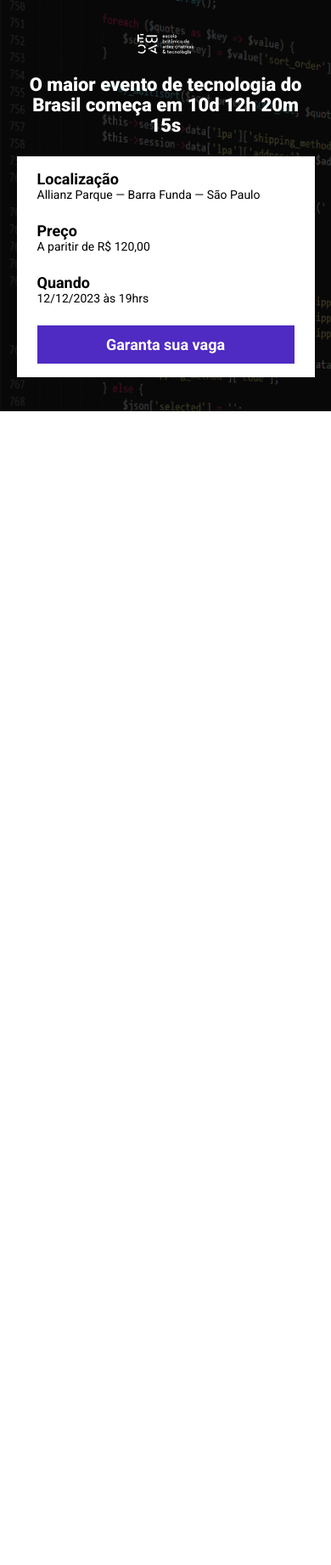
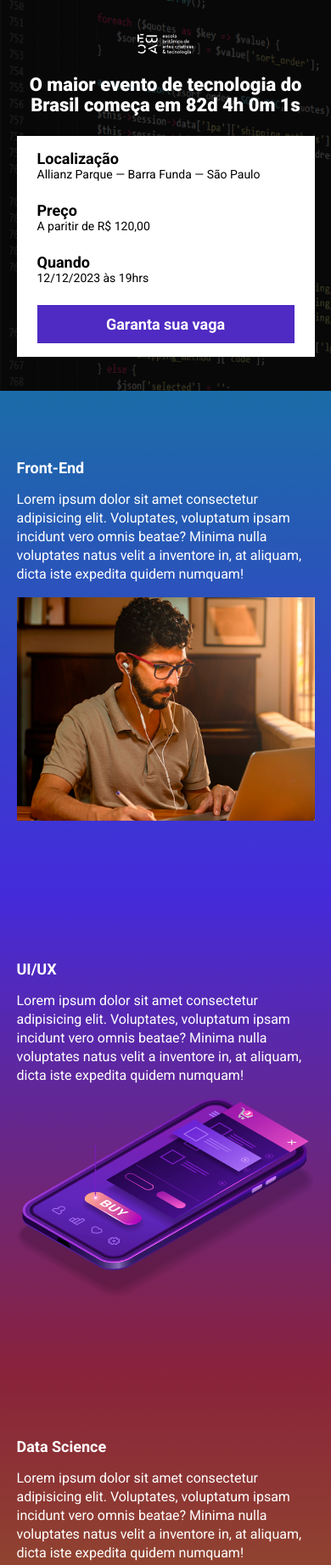
Before and after one commit to rhnrod/ebac_talks, a website built with Parcel: page src/index.html in a window 390 px wide. Shown: the top 1842 px of the page at 85% size. Before the commit the page ends 844 px from the top, so only its background shows below. Built offline with nearby package versions, Linux system fonts and the light colour scheme.

Commit message:
add javascript logic and sections

```diff
--- a/package.json
+++ b/package.json
@@ -2,8 +2,8 @@
   "name": "ebac_talks",
   "version": "1.0.0",
   "description": "",
-  "main": "index.js",
   "scripts": {
+    "build": "parcel src/index.html",
     "dev": "parcel src/index.html src/scripts/main.js src/styles/main.scss",
     "test": "echo \"Error: no test specified\" && exit 1"
   },
--- a/src/index.html
+++ b/src/index.html
@@ -8,13 +8,14 @@
     <link rel="preconnect" href="https://fonts.gstatic.com" crossorigin>
     <link href="https://fonts.googleapis.com/css2?family=Lobster&family=Roboto:wght@400;700;900&display=swap" rel="stylesheet">
     <link rel="stylesheet" href="styles/main.scss">
+    <link rel="stylesheet" href="https://unpkg.com/aos@next/dist/aos.css" />
 </head>
 <body>
     <header class="hero">
         <div class="container">
             <img class="hero__logo" src="./images/ebac_logo.svg" alt="EBAC">
             <p class="hero__text">
-                O maior evento de tecnologia do Brasil começa em 10d 12h 20m 15s
+                O maior evento de tecnologia do Brasil <span id="contador"></span>
             </p>
             <div class="infos-bar">
                 <ul class="infos-bar__infos">
@@ -35,5 +36,45 @@
             </div>
         </div>
     </header>
+
+    <section class="event event--front-end">
+        <div class="container" data-aos="fade-right">
+            <div class="event__details">
+                <h2 class="event__details__title">Front-End</h2>
+                <p class="event__details__description">Lorem ipsum dolor sit amet consectetur adipisicing elit. Voluptates, voluptatum ipsam incidunt vero omnis beatae? Minima nulla voluptates natus velit a inventore in, at aliquam, dicta iste expedita quidem numquam!</p>
+            </div>
+            <img class="event__image" src="./images/frontend.png" alt="Front-End">
+        </div>
+    </section>
+    <section class="event event--ui-ux event--image-left">
+        <div class="container" data-aos="fade-left">
+            <div class="event__details">
+                <h2 class="event__details__title">UI/UX</h2>
+                <p class="event__details__description">Lorem ipsum dolor sit amet consectetur adipisicing elit. Voluptates, voluptatum ipsam incidunt vero omnis beatae? Minima nulla voluptates natus velit a inventore in, at aliquam, dicta iste expedita quidem numquam!</p>
+            </div>
+            <img class="event__image" src="./images/ui-ux.png" alt="UI/UX">
+        </div>
+    </section>
+    <section class="event event--data-science">
+        <div class="container" data-aos="fade-right">
+            <div class="event__details">
+                <h2 class="event__details__title">Data Science</h2>
+                <p class="event__details__description">Lorem ipsum dolor sit amet consectetur adipisicing elit. Voluptates, voluptatum ipsam incidunt vero omnis beatae? Minima nulla voluptates natus velit a inventore in, at aliquam, dicta iste expedita quidem numquam!</p>
+            </div>
+            <img class="event__image" src="./images/data.png" alt="Data Science">
+        </div>
+    </section>
+    <section class="event event--back-end event--image-left">
+        <div class="container" data-aos="fade-left">
+            <div class="event__details">
+                <h2 class="event__details__title">Back-End</h2>
+                <p class="event__details__description">Lorem ipsum dolor sit amet consectetur adipisicing elit. Voluptates, voluptatum ipsam incidunt vero omnis beatae? Minima nulla voluptates natus velit a inventore in, at aliquam, dicta iste expedita quidem numquam!</p>
+            </div>
+            <img class="event__image" src="./images/backend.png" alt="Back-End">
+        </div>
+    </section>
+
+    <script src="https://unpkg.com/aos@next/dist/aos.js"></script>
+    <script src="./scripts/main.js"></script>
 </body>
 </html>
--- a/src/scripts/main.js
+++ b/src/scripts/main.js
@@ -0,0 +1,32 @@
+AOS.init();
+
+const dataDoEvento = new Date("Dec 12, 2023 19:00:00");
+const dataDoEncerramento = new Date("Sep 21, 2023 11:55:00");
+const timestampDoEvento = dataDoEvento.getTime();
+const timestampEncerramento = dataDoEncerramento.getTime();
+
+const contaAsHoras = setInterval(function(){
+    const agora = new Date();
+    const timestampAtual = agora.getTime();
+
+    const diaEmMs = 1000 * 60 * 60 * 24;
+    const horaEmMs = 1000 * 60 * 60;
+    const minutoEmMs = 1000 * 60;
+
+    const distanciaAteOEvento = timestampDoEvento - timestampAtual;
+    const diasAteOEvento = Math.floor(distanciaAteOEvento / diaEmMs);
+    const horasAteOEvento = Math.floor((distanciaAteOEvento % diaEmMs) / horaEmMs);
+    const minutosAteOEvento = Math.floor((distanciaAteOEvento % horaEmMs) / minutoEmMs);;
+    const segundosAteOEvento = Math.floor((distanciaAteOEvento % minutoEmMs) / 1000);
+
+    const span = document.querySelector('#contador');
+
+    if (timestampAtual < timestampDoEvento) {
+        span.innerHTML = `começa em ${diasAteOEvento}d ${horasAteOEvento}h ${minutosAteOEvento}m ${segundosAteOEvento}s`;
+    } else if (timestampAtual > timestampDoEvento && timestampAtual < timestampEncerramento) {
+        span.innerHTML = 'começou! 🥳';
+    } else {
+        clearInterval(contaAsHoras);
+        span.innerHTML = 'já aconteceu. Você foi lento. 😔';
+    }
+}, 1000)
--- /dev/null
+++ b/src/styles/_event.scss
@@ -0,0 +1,63 @@
+@use 'variables';
+
+.event {
+    padding: 80px 0;
+
+    &--front-end {
+        background-image: linear-gradient(variables.$blue1, variables.$blue2);
+    }
+
+    &--ui-ux {
+        background-image: linear-gradient(variables.$blue2, variables.$pink);
+    }
+
+    &--data-science {
+        background-image: linear-gradient(variables.$pink, variables.$yellow);
+    }
+
+    &--back-end {
+        background-image: linear-gradient(variables.$yellow, variables.$pink);
+    }
+
+    &--image-left {
+        .container {
+            flex-direction: row-reverse;
+        }
+    }
+
+    .container {
+        display: flex;
+        gap: 40px;
+    }
+
+    &__image {
+        max-width: 360px;
+    }
+
+    &__details {
+        &__title {
+            font-size: 18px;
+            font-weight: bold;
+            margin-bottom: 16px;
+        }
+
+        &__description {
+            line-height: 22px;
+        }
+    }
+
+    @media (max-width: 640px) {
+        .container {
+            display: block;
+        }
+
+        &__image {
+            width: 100%;
+        }
+
+        &__details {
+            margin-right: 0;
+            margin-bottom: 16px;
+        }
+    }
+}
--- a/src/styles/_hero.scss
+++ b/src/styles/_hero.scss
@@ -1,3 +1,5 @@
+@use 'variables';
+
 .hero {
     padding-top: 64px;
     padding-bottom: 100px;
@@ -17,7 +19,7 @@
         height: 100%;
         top: 0;
         left: 0;
-        background-color: #000;
+        background-color: variables.$secondaryTextColor;
         content: '';
         opacity: .7;
     }
--- /dev/null
+++ b/src/styles/_variables.scss
@@ -0,0 +1,11 @@
+// Gradient Colors
+$blue1: #1B6CA7;
+$blue2: #442BDB;
+$pink: #89223B;
+$yellow: #9c791D;
+
+
+$button: #4f2ac3;
+
+$textColor: #fff;
+$secondaryTextColor: #000;
--- a/src/styles/components/_buttons.scss
+++ b/src/styles/components/_buttons.scss
@@ -1,3 +1,5 @@
+@use '../variables';
+
 .button {
     padding: 12px;
     font-size: 18px;
@@ -7,8 +9,8 @@
     white-space: nowrap;
 
     &--primary {
-        background-color: #4f2ac3;
-        color: #fff;
+        background-color: variables.$button;
+        color: variables.$textColor;
     }
 
     @media (max-width: 1024px) {
--- a/src/styles/components/_infosbar.scss
+++ b/src/styles/components/_infosbar.scss
@@ -1,5 +1,7 @@
+@use '../variables';
+
 .infos-bar {
-    background-color: #fff;
+    background-color: variables.$textColor;
     padding: 16px 24px;
     display: flex;
     justify-content: space-between;
@@ -10,12 +12,12 @@
 
         &__item {
             font-size: 14px;
-            color: #000;
+            color: variables.$secondaryTextColor;
 
             b {
                 font-size: 18px;
                 display: block;
-                color: #000;
+                color: variables.$secondaryTextColor;
             }
         }
     }
--- a/src/styles/main.scss
+++ b/src/styles/main.scss
@@ -1,4 +1,6 @@
 @use 'hero';
+@use 'event';
+@use 'variables';
 @use 'components/infosbar';
 @use 'components/buttons';
 
@@ -7,7 +9,7 @@
     padding: 0;
     box-sizing: border-box;
     font-family: Roboto, sans-serif;
-    color: #fff;
+    color: variables.$textColor;
     list-style: none;
 }
 
```
